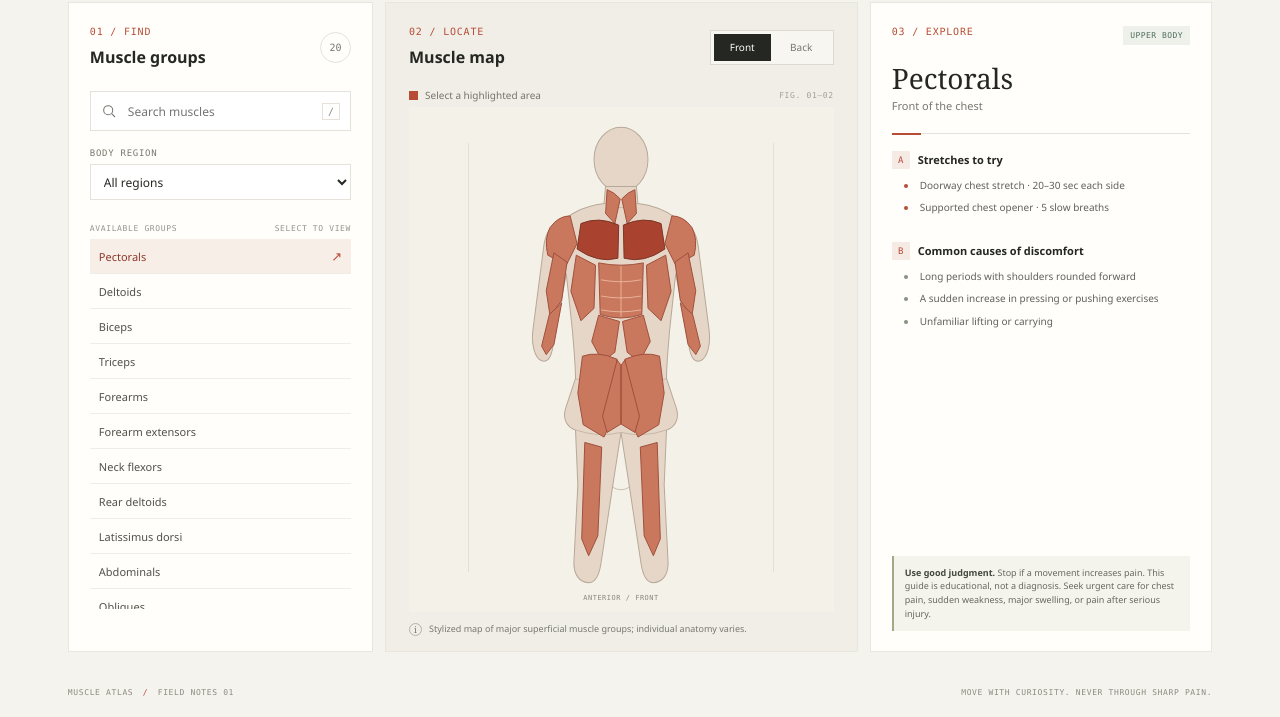
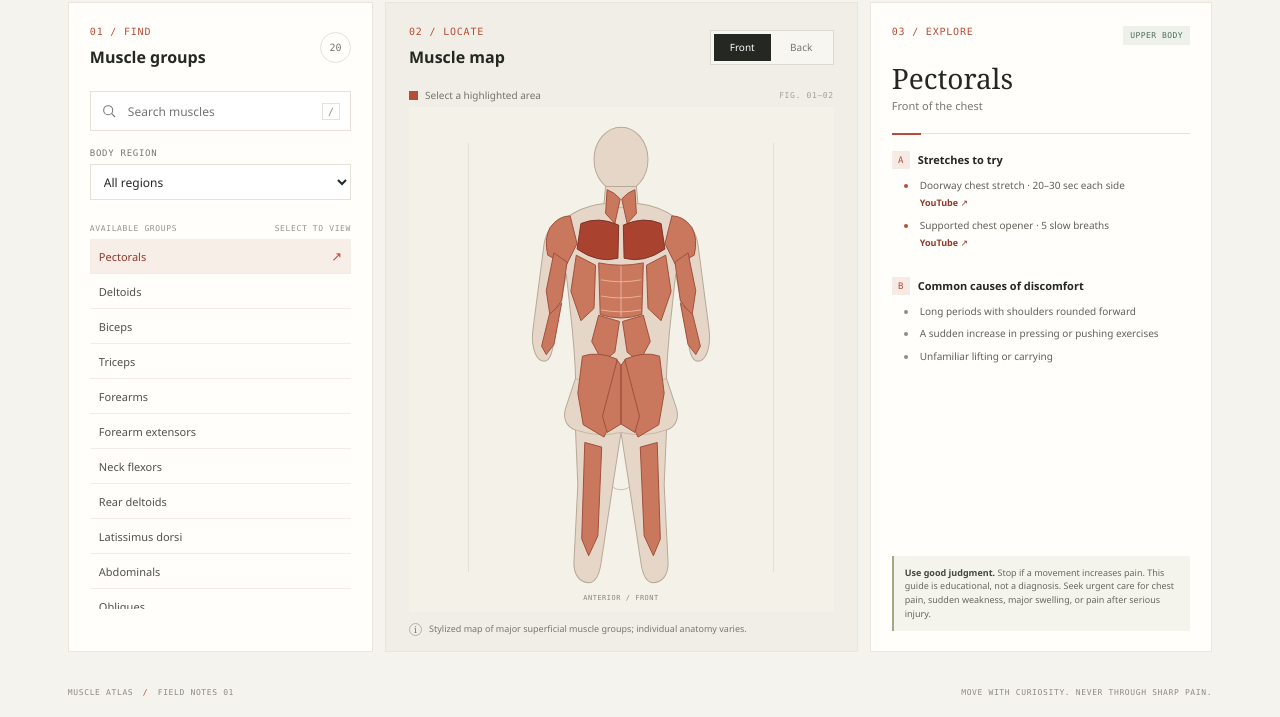
Before and after one commit to Syntax3xe/MuscleAtlas, a plain HTML site: page index.html in a window 1280 px wide. Shown: the part 208-925 px from the top of the page. Drawn offline with Linux system fonts and the light colour scheme.

Commit message:
Add YouTube stretch search links

```diff
--- a/app.js
+++ b/app.js
@@ -37,7 +37,7 @@ function selectMuscle(id) {
   document.querySelector("#detailName").textContent = muscle.name;
   document.querySelector("#detailLocation").textContent = muscle.location;
   document.querySelector("#regionTag").textContent = muscle.region === "core" ? "CORE" : `${muscle.region.toUpperCase()} BODY`;
-  document.querySelector("#stretchList").replaceChildren(...muscle.stretches.map((stretch) => makeListItem(stretch)));
+  document.querySelector("#stretchList").replaceChildren(...muscle.stretches.map((stretch) => makeStretchListItem(stretch, muscle.name)));
   document.querySelector("#causeList").replaceChildren(...muscle.causes.map((cause) => makeListItem(cause)));
   renderList();
   setView(muscle.view);
@@ -50,6 +50,26 @@ function selectMuscle(id) {
 function makeListItem(text) {
   const item = document.createElement("li");
   item.textContent = text;
+  return item;
+}
+
+function makeStretchListItem(stretch, muscleName) {
+  const item = document.createElement("li");
+  const copy = document.createElement("span");
+  const link = document.createElement("a");
+  const searchURL = new URL("https://www.youtube.com/results");
+  const exercise = stretch.split(" · ")[0];
+
+  copy.className = "stretch-copy";
+  copy.textContent = stretch;
+  searchURL.searchParams.set("search_query", `${muscleName} ${exercise}`);
+  link.className = "stretch-link";
+  link.href = searchURL.toString();
+  link.target = "_blank";
+  link.rel = "noopener noreferrer";
+  link.setAttribute("aria-label", `Search YouTube for ${muscleName}: ${exercise}`);
+  link.textContent = "YouTube ↗";
+  item.append(copy, link);
   return item;
 }
 
--- a/styles.css
+++ b/styles.css
@@ -99,6 +99,9 @@ h1 em { color: var(--accent); font-weight: 500; }
 .advice-list, .cause-list { margin: 0; padding: 0 0 0 26px; color: #606159; font-size: 10px; line-height: 1.55; }
 .advice-list li, .cause-list li { padding: 0 0 7px 2px; }
 .advice-list li::marker { color: var(--accent); }
+.stretch-copy { display: block; }
+.stretch-link { display: inline-flex; margin-top: 3px; color: var(--accent-dark); font-size: 9px; font-weight: 600; text-decoration: none; }
+.stretch-link:hover { text-decoration: underline; text-underline-offset: 2px; }
 .cause-list li::marker { color: #879380; }
 .cause-section { margin-bottom: 15px; }
 .safety-note { margin: auto 0 0; padding: 10px 11px; border-left: 2px solid #a3a985; color: #66685f; background: #f4f4ec; font-size: 9px; line-height: 1.55; }
```
